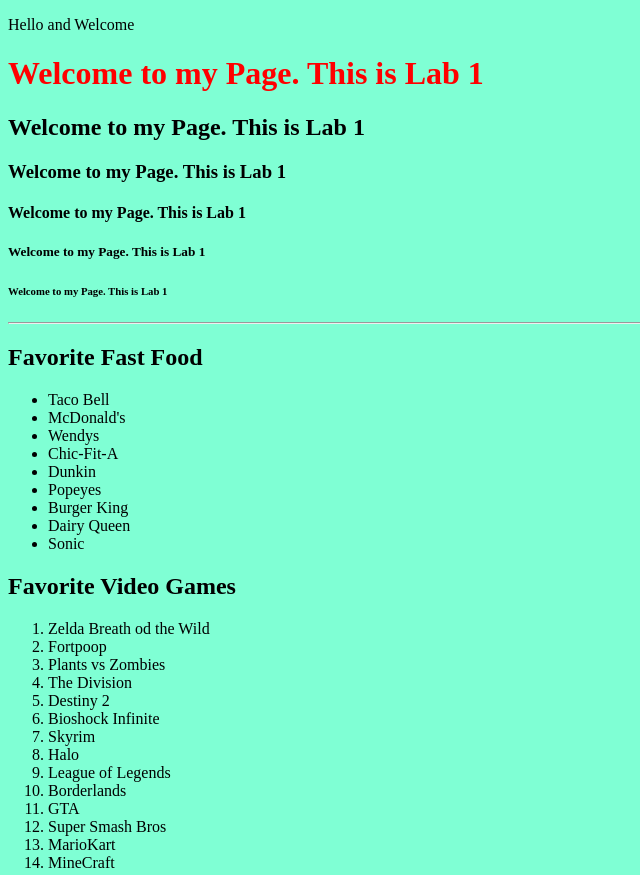
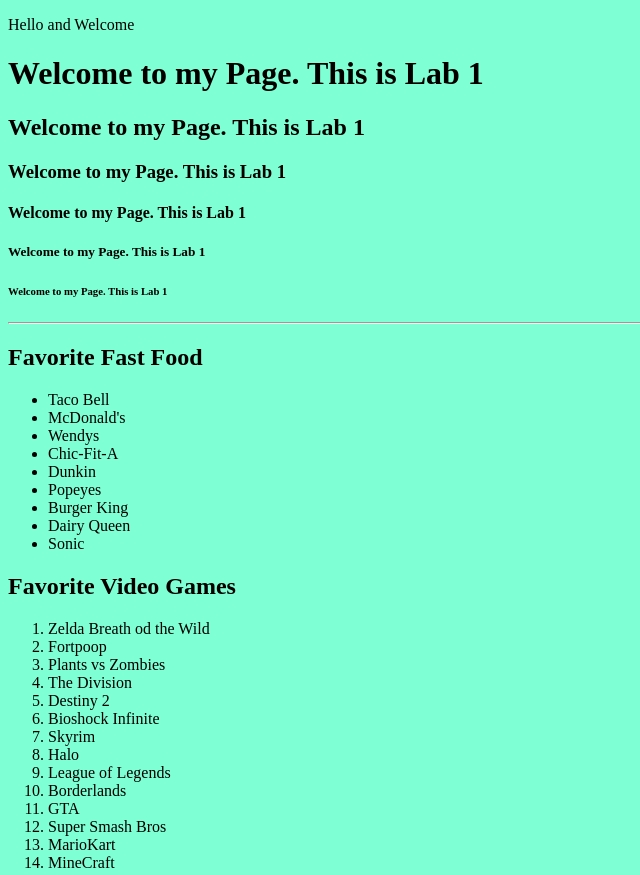
Before and after one commit to JakeFontaine821/GDS111Fall2020, a plain HTML site: page Week1Lab/LabTemp.html in a window 1280 px wide. Shown: the top 875 px of the page, without its empty margins (0-640 px from the left). Drawn offline with Linux system fonts and the light colour scheme.

Commit message:
Week 2 Changes day 1

```diff
--- a/Week1Lab/LabTemp.html
+++ b/Week1Lab/LabTemp.html
@@ -9,7 +9,7 @@
     <!--This is a paragraph element-->
     <p>Hello and Welcome</p>
     <!--Header elements-->
-    <h1 style="color:red">Welcome to my Page. This is Lab 1</h1>
+    <h1>Welcome to my Page. This is Lab 1</h1>
     <h2>Welcome to my Page. This is Lab 1</h2>
     <h3>Welcome to my Page. This is Lab 1</h3>
     <h4>Welcome to my Page. This is Lab 1</h4>
```
